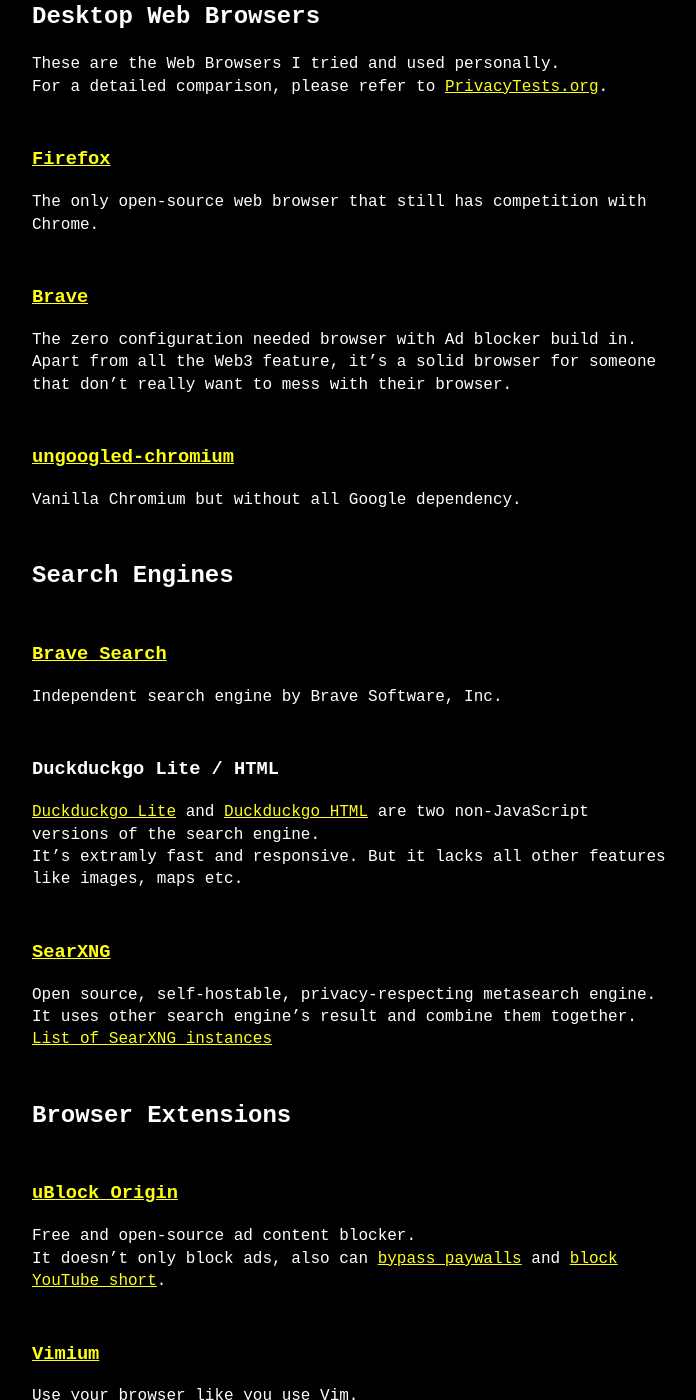
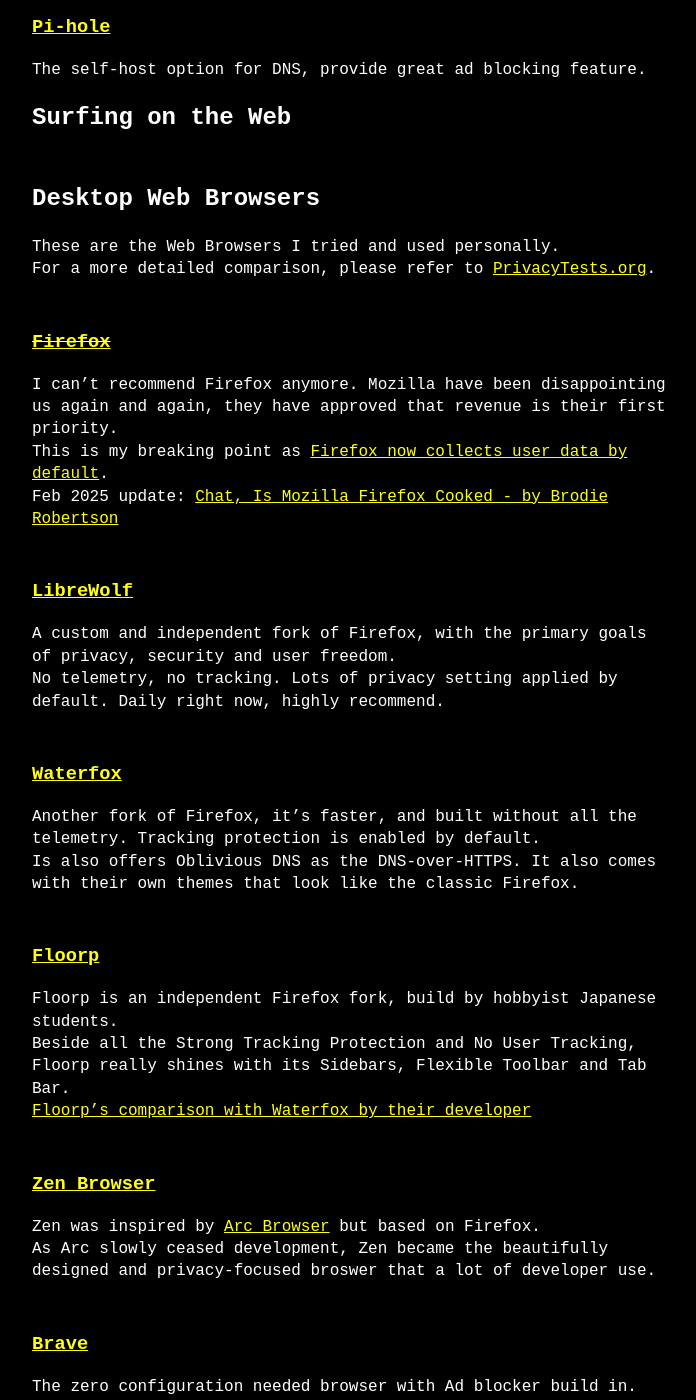
Before and after one commit to colgrave34/colgrave34.github.io, a Jekyll site: the page built from _posts/2024-04-20-my-awesome-list.md, in a window 1280 px wide and 1400 px high, scrolled down 4218 px. Shown: the whole window, without its empty margins (288-984 px from the left). Built offline with Jekyll 4.4.1, drawn with Linux system fonts in a browser that asks for light colours; comment, search, counter and statistics services are not loaded; some of the changed text lies outside the part shown.

Commit message:
rollback some changes and update awesome-list

```diff
--- a/_posts/2024-04-20-my-awesome-list.md
+++ b/_posts/2024-04-20-my-awesome-list.md
@@ -35,7 +35,7 @@
 
 # Operating Systems
 ## Desktop Linux Distros
-Here are desktop distros that I recommend for new users
+Here are desktop distros that I recommend for new users.
 ### [Linux Mint](https://linuxmint.com/)
 The "just works" distro.
 If you start your Linux journey, this might be the best distro to try out.
@@ -58,6 +58,10 @@
 You can't go wrong with Debian.
 It's known as the most stable community distro by running old packages.
 
+### [NixOS](https://nixos.org/)
+A distro that is fully reproducible and rock solid by integrated tightly with Nix package manager.
+With system-wide configuration management, you can control the entire system with just one configuration.
+
 ### [Rocky Linux](https://rockylinux.org/)
 Rocky Linux is an enterprise operating system designed to be compatible with Red Hat Enterprise Linux.
 
@@ -69,8 +73,8 @@
 OpenSUSE Leap uses source from SUSE Linux Enterprise, which gives an enterprise level of stability to your home lab.
 
 ## Windows
-### [SophiApp](https://github.com/Sophia-Community/SophiApp)
-SophiApp is a free, open-source app allows you to delete bloatware, disable telemetry and more.
+### [Sophia Script](https://github.com/farag2/Sophia-Script-for-Windows)
+Sophia Script is a series of PowerShell module allows you to tweak, delete bloatware, disable telemetry and more.
 
 ### [winutil](https://github.com/ChrisTitusTech/winutil)
 Chris Titus Tech's Windows Utility, which makes install programs, tweaking Windows easier.
@@ -106,9 +110,29 @@
 # Surfing on the Web
 ## Desktop Web Browsers
 These are the Web Browsers I tried and used personally.
-For a detailed comparison, please refer to [PrivacyTests.org](https://privacytests.org/).
-### [Firefox](https://www.mozilla.org/en-US/firefox/new/)
-The only open-source web browser that still has competition with Chrome.
+For a more detailed comparison, please refer to [PrivacyTests.org](https://privacytests.org/).
+
+### ~~[Firefox](https://www.mozilla.org/en-US/firefox/new/)~~
+I can't recommend Firefox anymore. Mozilla have been disappointing us again and again, they have approved that revenue is their first priority.
+This is my breaking point as [Firefox now collects user data by default](https://news.ycombinator.com/item?id=40974112).
+Feb 2025 update: [Chat, Is Mozilla Firefox Cooked - by Brodie Robertson](https://www.youtube.com/watch?v=W3Yvv4EaTfs)
+
+### [LibreWolf](https://librewolf.net/)
+A custom and independent fork of Firefox, with the primary goals of privacy, security and user freedom.
+No telemetry, no tracking. Lots of privacy setting applied by default. Daily right now, highly recommend.
+
+### [Waterfox](https://www.waterfox.net/)
+Another fork of Firefox, it's faster, and built without all the telemetry. Tracking protection is enabled by default.
+Is also offers Oblivious DNS as the DNS-over-HTTPS. It also comes with their own themes that look like the classic Firefox.
+
+### [Floorp](https://floorp.app/en)
+Floorp is an independent Firefox fork, build by hobbyist Japanese students.
+Beside all the Strong Tracking Protection and No User Tracking, Floorp really shines with its Sidebars, Flexible Toolbar and Tab Bar.
+[Floorp's comparison with Waterfox by their developer](https://github.com/Floorp-Projects/Floorp/issues/100#issuecomment-1272325327)
+
+### [Zen Browser](https://zen-browser.app/)
+Zen was inspired by [Arc Browser](https://arc.net/) but based on Firefox.
+As Arc slowly ceased development, Zen became the beautifully designed and privacy-focused broswer that a lot of developer use.
 
 ### [Brave](https://brave.com/)
 The zero configuration needed browser with Ad blocker build in.
@@ -176,12 +200,6 @@
 [meli](https://git.meli-email.org/meli/meli.git)
 A really cool terminal based email client, written in rust.
 
-### Email Aliasing Provider
-[Simplelogin](https://simplelogin.io/)
-Email Aliasing will generate a random, disposable email address for you and forward it to your real email.
-This is useable for one time sign up, trying new services, or just don't want to give out your real email.
-Simplelogin is the only service I tried, it might have better providers out there.
-
 ## RSS
 I really don't know where to put RSS...
 ### [Thunderbird](https://www.thunderbird.net/en-US/)
```
